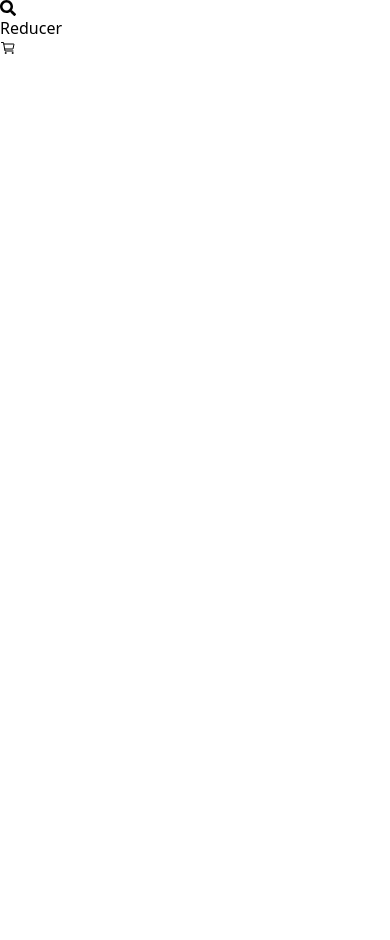
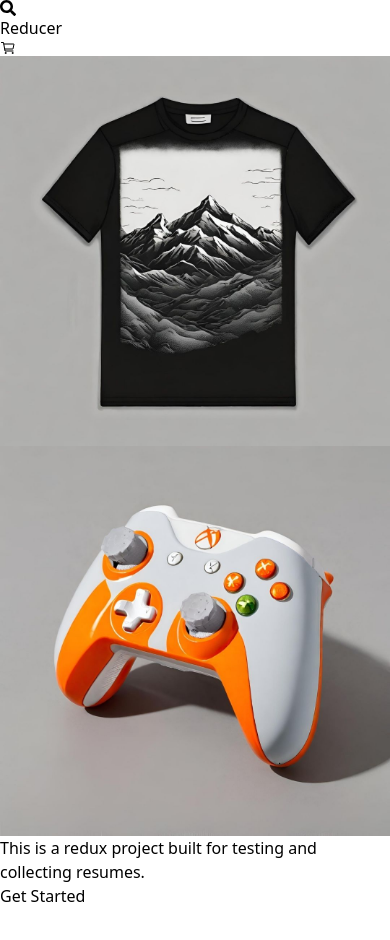
Before and after one commit to iXZed026/products-reducer-app, a React (Vite) app: page /home in a window 390 px wide. Shown: the top 940 px of the page. Before the commit the page ends 844 px from the top, so only its background shows below. Built offline with nearby package versions, Linux system fonts and the light colour scheme.

Commit message:
getstarted component completed

```diff
--- a/src/App.jsx
+++ b/src/App.jsx
@@ -1,11 +1,13 @@
 import React from 'react';
 //components
 import Header from './components/Header/Header';
+import Home from "./pages/Home/Home.jsx"
 
 function App() {
   return (
     <>
       <Header />
+      <Home />
     </>
   )
 }
--- /dev/null
+++ b/src/components/GetStarted/GetStarted.jsx
@@ -0,0 +1,20 @@
+import React from 'react'
+
+function GetStarted() {
+    return (
+        <div className='get-started rounded-[40px] relative pt-[20px]' style={{ height: "calc(100vh - 68px)", }}>
+            <img className='xl:top-[95px] bottom-0 z-10 lg:w-[300px] w-[200px] absolute left-[12%] opacity-90 rounded-full' src="../../images/QkIa5tT.jpeg" alt="img not found!" />
+            <img className='xl:top-[250px] bottom-0 z-10 lg:w-[300px] w-[200px] absolute right-[12%] opacity-90 rounded-full' src="../../images/ZANVnHE.jpeg" alt="img not found!" />
+            <div className="get-started-description flex justify-center items-center" style={{ height: "calc(100vh - 268px)", }}>
+                <div className='text-center z-20'>
+                    <h1 className='sm: text-4xl mb-[150px] font-semibold w-[500px] text-gray-800 leading-relaxed'>
+                        This is a redux project built for testing and collecting resumes.
+                    </h1>
+                    <button className='w-[120px] bg-black text-gray-100 py-2 rounded-md hover:transition-all hover:opacity-80' type='submit'>Get Started</button>
+                </div>
+            </div>
+        </div>
+    )
+}
+
+export default GetStarted;
--- a/src/components/Header/Header.jsx
+++ b/src/components/Header/Header.jsx
@@ -4,7 +4,7 @@ import { IoCartOutline } from "react-icons/io5";
 
 function Header() {
     return (
-        <header className='w-full bg-inherit p-4'>
+        <header className='w-full bg-inherit p-4 shadow-md'>
             <div className="header-container w-[90%] m-auto flex justify-between items-center">
                 <div className="search">
                     <FaSearch className='cursor-pointer text-xl' />
--- /dev/null
+++ b/src/pages/Home/Home.jsx
@@ -0,0 +1,14 @@
+import React from 'react';
+import GetStarted from '../../components/GetStarted/GetStarted';
+
+function Home() {
+    return (
+        <div className="home">
+            <div className="home-container">
+                <GetStarted />
+            </div>
+        </div>
+    )
+}
+
+export default Home
```
Also changed, not shown: public/images/QkIa5tT.jpeg (added), public/images/ZANVnHE.jpeg (added).
